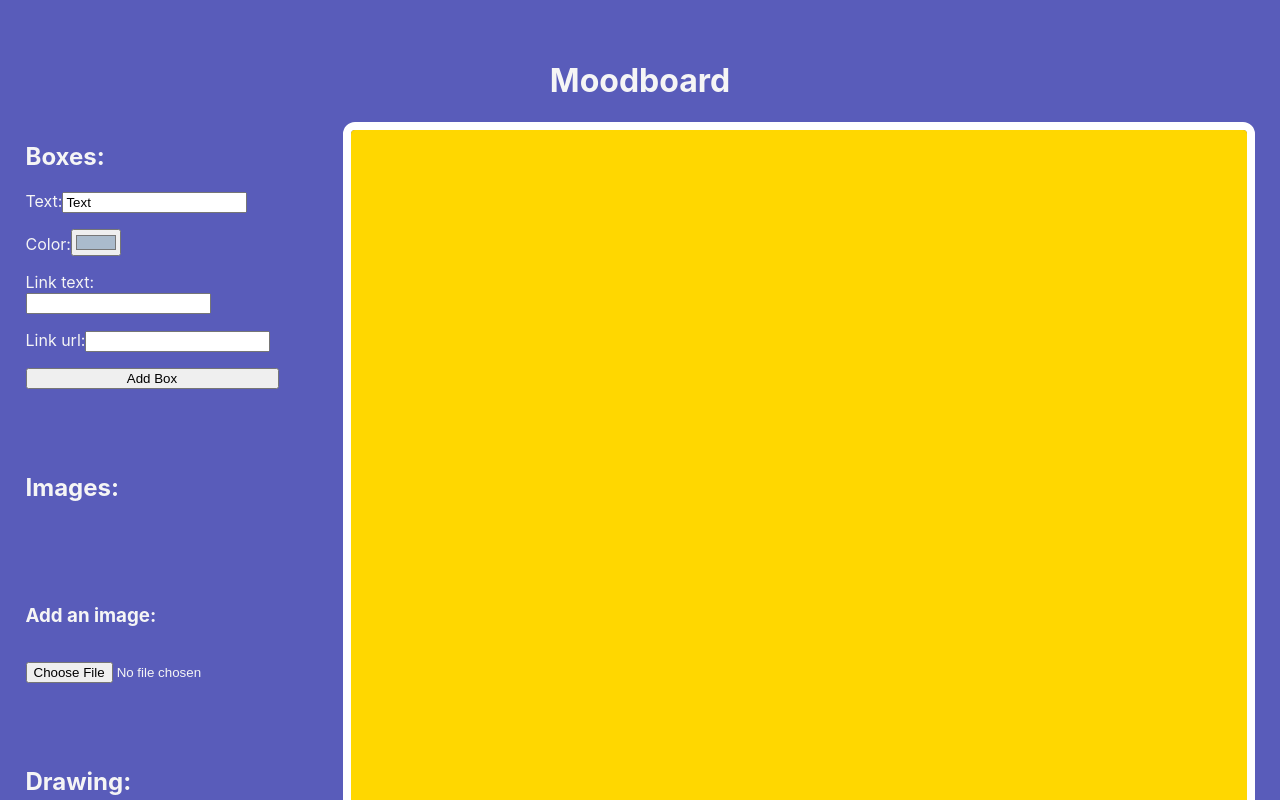
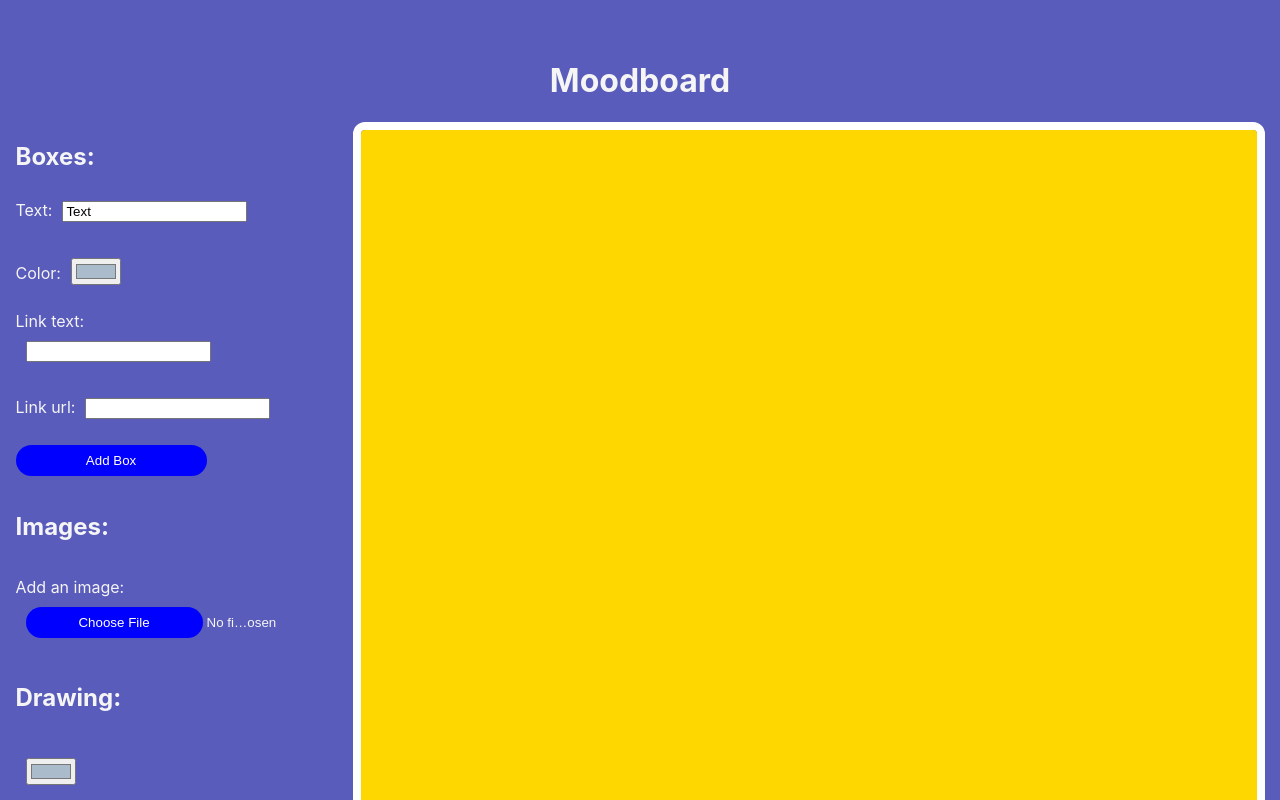
Before and after one commit to christianhamamdjian/vible, a React (Create React App) app: page / in a window 1280 px wide. Shown: the top 800 px of the page. Built offline with nearby package versions, Linux system fonts and the light colour scheme.

Commit message:
Sidebar form fields styling

```diff
--- a/src/App.css
+++ b/src/App.css
@@ -23,7 +23,7 @@ body {
 .sidebar {
   display: flex;
   flex-direction: column;
-  gap: 4rem;
+  gap: 1rem;
 }
 
 .inputs {
@@ -31,6 +31,21 @@ body {
   flex-direction: column;
   gap: 1rem;
   ;
+}
+
+input {
+  margin: 10px;
+}
+
+button,
+::file-selector-button {
+  width: 70%;
+  background-color: blue;
+  outline: none;
+  border: none;
+  color: white;
+  padding: .5rem 1.5rem;
+  border-radius: 2rem;
 }
 
 .frame {
--- a/src/components/FullBoard.js
+++ b/src/components/FullBoard.js
@@ -303,11 +303,13 @@ const FullBoard = () => {
                 {/* Images form */}
                 <h2>Images:</h2>
                 <div className='inputs'>
-                    <h3>Add an image:</h3>
-                    <input
-                        type="file"
-                        accept="image/*"
-                        onChange={handleImageUpload} />
+                    <label className='custom-file-upload'>
+                        Add an image:
+                        <input
+                            type="file"
+                            accept="image/*"
+                            onChange={handleImageUpload} />
+                    </label>
                     {
                         items.length > 0 && editingImage && (
                             <label>
@@ -394,6 +396,41 @@ const FullBoard = () => {
                                         target="__blank">
                                         <text x="120" y="40" fill="blue">{item.link}</text>
                                     </a>
+                                    {/* <rect
+                                        x="195"
+                                        y="-5"
+                                        width="20"
+                                        height="20"
+                                        fill="white"
+                                    />
+                                    <g transform={"translate(195, -10),scale(.06)"} onClick={() => handleEditBox(item.id)}>
+                                        <path style={{ fill: "none" }} d="M186.95,343.077l-39.367,11.362h146.668c6.629,0,12,5.373,12,12c0,6.627-5.371,12-12,12H66.541
+			c-0.643,0-1.268-0.065-1.883-0.163c-0.643,0.105-1.287,0.163-1.928,0.163c-2.998,0-5.932-1.124-8.184-3.222
+			c-3.086-2.877-4.435-7.163-3.553-11.288l27.934-130.598c0.484-2.264,1.613-4.339,3.25-5.976L228.255,81.277H26.412v318.001
+			h318.001v-211.55L192.108,340.033C190.673,341.467,188.899,342.514,186.95,343.077z"/>
+                                        <polygon style={{ fill: "none" }} points="163.321,324.917 97.879,259.474 78.654,349.352 		" />
+                                        <path style={{ fill: "none" }} d="M327.089,24c-4.922,0-8.928,1.6-12.604,5.035c-0.145,0.137-0.293,0.268-0.443,0.395l-8.666,8.666
+			l77.363,77.362l8.471-8.47c0.041-0.042,0.084-0.082,0.125-0.123l0.086-0.085c0.123-0.145,0.25-0.288,0.381-0.428
+			c16.182-17.318-11.684-47.783-20.609-56.707C354.897,33.346,338.821,24,327.089,24z"/>
+                                        <path style={{ fill: "#73D0F4" }} d="M107.91,235.564l77.362,77.362l180.496-180.498l-77.363-77.363L107.91,235.564z M309.38,111.454
+			c4.686,4.686,4.686,12.284,0,16.97L182.606,255.197c-2.344,2.342-5.414,3.514-8.486,3.514c-3.07,0-6.141-1.171-8.484-3.514
+			c-4.686-4.687-4.686-12.285,0-16.971l126.773-126.772C297.095,106.768,304.694,106.768,309.38,111.454z"/>
+                                        <path style={{ fill: "#3D6889" }} d="M165.636,255.197c2.344,2.343,5.414,3.514,8.484,3.514c3.072,0,6.142-1.172,8.486-3.514
+			L309.38,128.424c4.686-4.687,4.686-12.285,0-16.97c-4.685-4.686-12.285-4.686-16.971,0L165.636,238.226
+			C160.95,242.913,160.95,250.51,165.636,255.197z"/>
+                                        <path style={{ fill: "#3D6889" }} d="M417.848,76.476c-4.635-13.872-14.898-29.019-29.686-43.803C373.259,17.768,350.565,0,327.089,0
+			c-10.531,0-20.234,3.703-28.135,10.721c-0.412,0.316-0.805,0.661-1.176,1.032l-45.525,45.524H14.412c-6.627,0-12,5.373-12,12
+			v342.001c0,6.627,5.373,12,12,12h342.001c6.627,0,12-5.373,12-12V166.123c0-0.748-0.078-1.476-0.209-2.186l39.853-39.854
+			c0.08-0.079,0.16-0.157,0.238-0.237c0.002-0.001,0.004-0.003,0.006-0.005l0.781-0.782c0.369-0.369,0.707-0.754,1.017-1.157
+			C421.012,109.661,423.694,93.979,417.848,76.476z M163.321,324.917l-84.667,24.436l19.225-89.878L163.321,324.917z
+			 M185.272,312.926l-77.362-77.362L288.405,55.066l77.363,77.363L185.272,312.926z M344.413,399.278H26.412V81.277h201.843
+			L82.178,227.355c-1.637,1.637-2.766,3.712-3.25,5.976L50.994,363.928c-0.883,4.125,0.467,8.411,3.553,11.288
+			c2.252,2.098,5.186,3.222,8.184,3.222c0.641,0,231.52,0,231.52,0c6.629,0,12-5.373,12-12c0-6.627-5.371-12-12-12H147.583
+			l39.367-11.362c1.949-0.563,3.723-1.61,5.158-3.044l152.305-152.305V399.278z M391.802,106.351
+			c-0.131,0.14-0.258,0.283-0.381,0.428l-0.086,0.085c-0.041,0.041-0.084,0.082-0.125,0.123l-8.471,8.47l-77.363-77.362l8.666-8.666
+			c0.15-0.127,0.299-0.258,0.443-0.395C318.161,25.6,322.167,24,327.089,24c11.732,0,27.809,9.346,44.103,25.644
+			C380.118,58.568,407.983,89.033,391.802,106.351z"/>
+                                    </g> */}
                                     <circle
                                         cx="195"
                                         cy="5"
```
